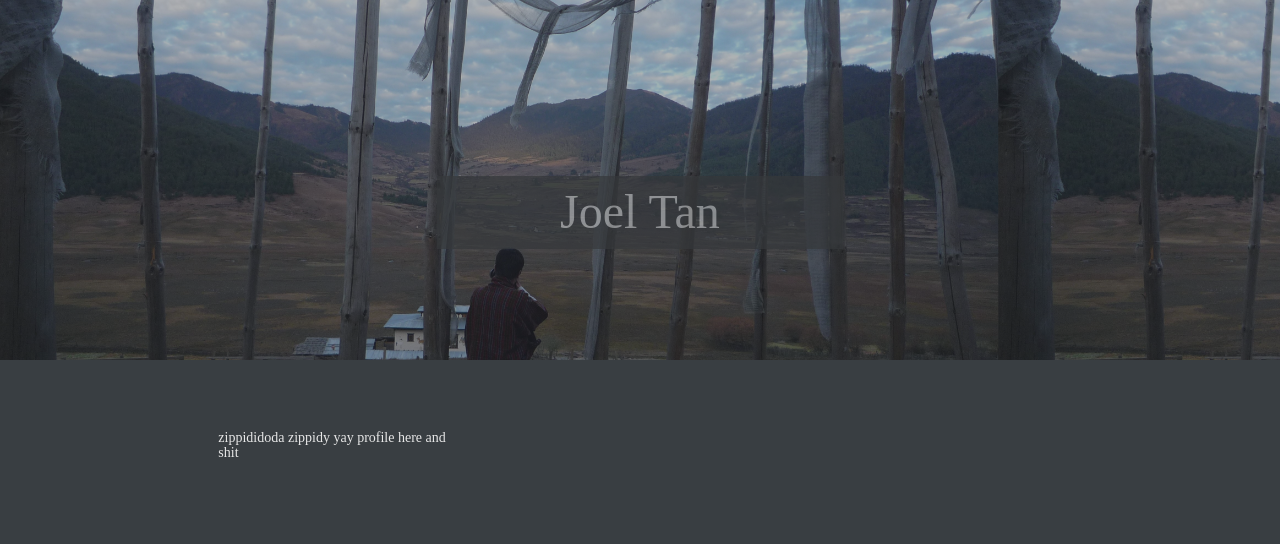
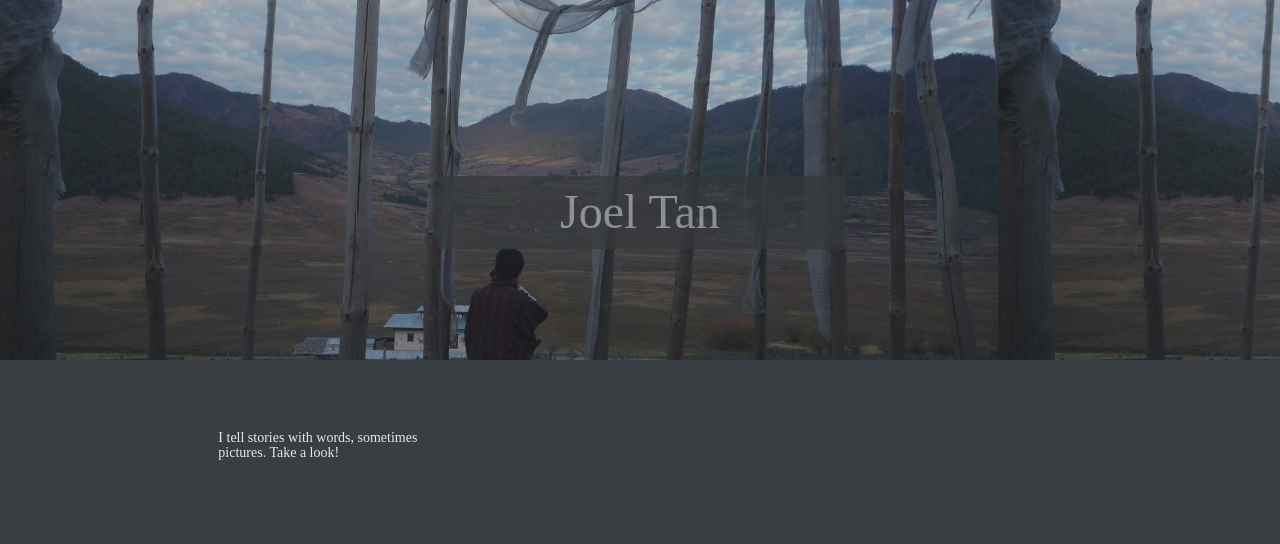
Before and after one commit to joeltsj/portfolio, a plain HTML site: page index.html in a window 1280 px wide. Shown: the top 544 px of the page. Drawn offline with Linux system fonts and the light colour scheme.

Commit message:
Changed bio

```diff
--- a/index.html
+++ b/index.html
@@ -49,7 +49,7 @@
 
       </div>
       <div class="hex col-sm-8" style="margin-top: 5rem;">
-        <h5>zippididoda zippidy yay profile here and shit</h5>
+        <h5>I tell stories with words, sometimes pictures. Take a look!</h5>
       </div>
       <div class="col-sm-2"></div>
 
```
